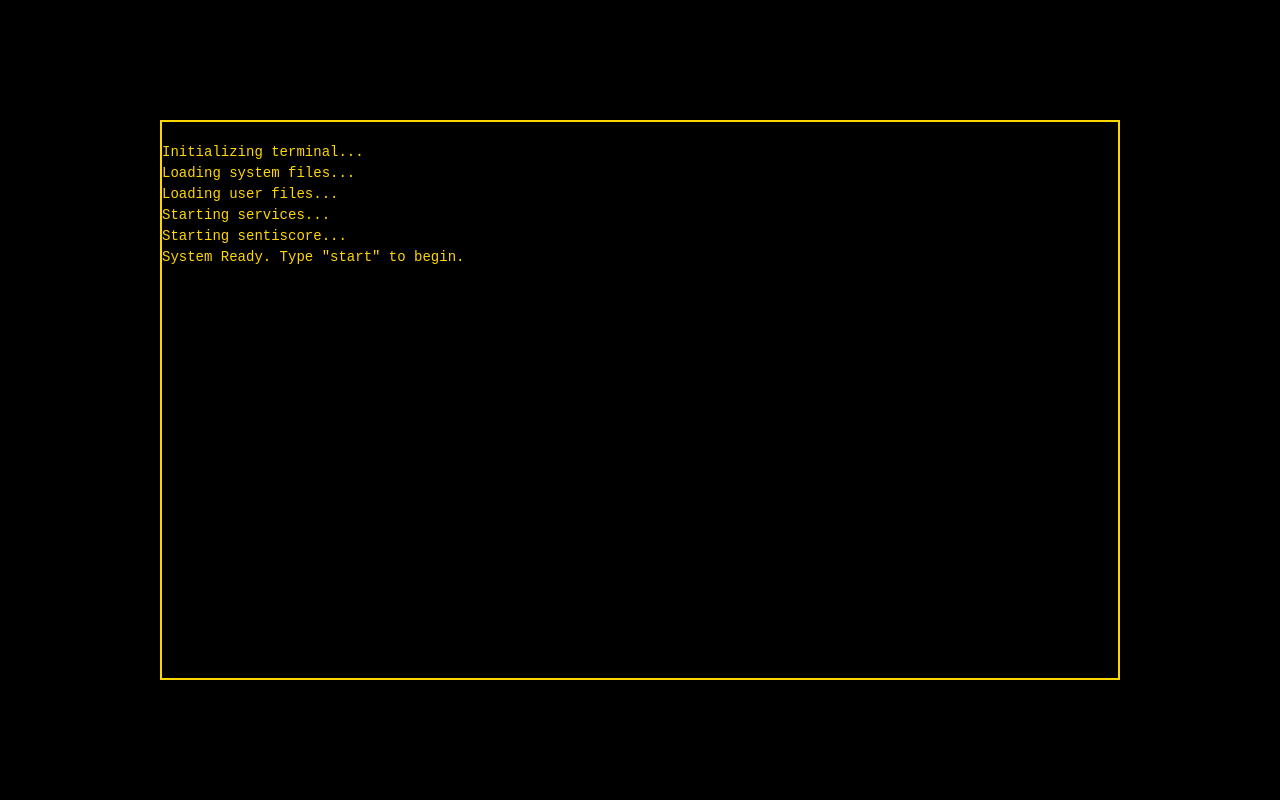
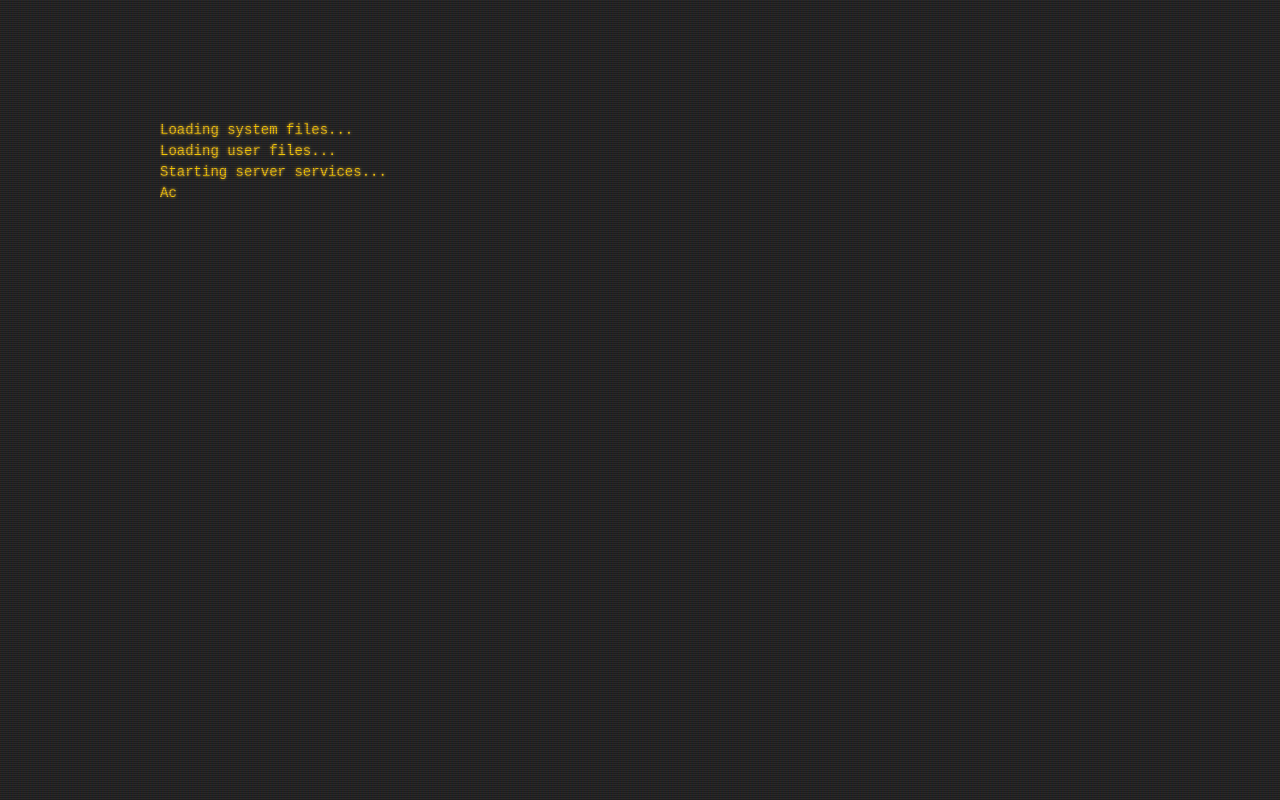
Before and after one commit to xghostvrx/xghostvrx.github.io, a Flask app: page / in a window 1280 px wide. Run offline with Flask 3, Linux system fonts and the light colour scheme; some libraries are stand-ins or nearby versions.

Commit message:
Add basic terminal emulation + prompts

```diff
--- a/projects/sentiscore/static/css/styles.css
+++ b/projects/sentiscore/static/css/styles.css
@@ -1,10 +1,10 @@
-*,::after,::before {
+*, ::after, ::before {
   box-sizing: border-box;
   margin: 0;
-  padding: 0
+  padding: 0;
 }
 body {
-  background-color: #000000;
+  background-color: #282828;
   color: #FFD700;
   font-family: 'Courier New', Courier, monospace;
   margin: 0;
@@ -20,7 +20,6 @@
   max-width: 1000px;
   height: 80%;
   max-height: 600px;
-  background-color: #000000;
   padding: 20px;
   display: flex;
   flex-direction: column;
@@ -28,24 +27,182 @@
 }
 .terminal {
   flex: 1;
-  background-color: #000000;
   color: #FFD700;
-  padding: 20px;
   overflow-y: auto;
   font-size: 14px;
   line-height: 1.5;
-  border: 2px solid #FFD700;
   position: relative;
+  word-wrap: break-word;
+  overflow-wrap: break-word;
 }
 .input {
-  background-color: #000;
-  color: #fff;
-  padding: 10px;
+  background-color: #282828;
+  color: #FFD700;
   font-family: 'Courier New', Courier, monospace;
   border: none;
   outline: none;
-  width: 100%;
   box-sizing: border-box;
   position: absolute;
   bottom: 0;
+  width: 100%;
 }
+@keyframes flicker {
+  0% {
+    opacity: 0.27861;
+  }
+  5% {
+    opacity: 0.34769;
+  }
+  10% {
+    opacity: 0.23604;
+  }
+  15% {
+    opacity: 0.90626;
+  }
+  20% {
+    opacity: 0.18128;
+  }
+  25% {
+    opacity: 0.83891;
+  }
+  30% {
+    opacity: 0.65583;
+  }
+  35% {
+    opacity: 0.67807;
+  }
+  40% {
+    opacity: 0.26559;
+  }
+  45% {
+    opacity: 0.84693;
+  }
+  50% {
+    opacity: 0.96019;
+  }
+  55% {
+    opacity: 0.08594;
+  }
+  60% {
+    opacity: 0.20313;
+  }
+  65% {
+    opacity: 0.71988;
+  }
+  70% {
+    opacity: 0.53455;
+  }
+  75% {
+    opacity: 0.37288;
+  }
+  80% {
+    opacity: 0.71428;
+  }
+  85% {
+    opacity: 0.70419;
+  }
+  90% {
+    opacity: 0.7003;
+  }
+  95% {
+    opacity: 0.36108;
+  }
+  100% {
+    opacity: 0.24387;
+  }
+}
+@keyframes textShadow {
+  0% {
+    text-shadow: 0.4389924193300864px 0 1px rgba(0,30,255,0.5), -0.4389924193300864px 0 1px rgba(255,0,80,0.3), 0 0 3px;
+  }
+  5% {
+    text-shadow: 2.7928974010788217px 0 1px rgba(0,30,255,0.5), -2.7928974010788217px 0 1px rgba(255,0,80,0.3), 0 0 3px;
+  }
+  10% {
+    text-shadow: 0.02956275843481219px 0 1px rgba(0,30,255,0.5), -0.02956275843481219px 0 1px rgba(255,0,80,0.3), 0 0 3px;
+  }
+  15% {
+    text-shadow: 0.40218538552878136px 0 1px rgba(0,30,255,0.5), -0.40218538552878136px 0 1px rgba(255,0,80,0.3), 0 0 3px;
+  }
+  20% {
+    text-shadow: 3.4794037899852017px 0 1px rgba(0,30,255,0.5), -3.4794037899852017px 0 1px rgba(255,0,80,0.3), 0 0 3px;
+  }
+  25% {
+    text-shadow: 1.6125630401149584px 0 1px rgba(0,30,255,0.5), -1.6125630401149584px 0 1px rgba(255,0,80,0.3), 0 0 3px;
+  }
+  30% {
+    text-shadow: 0.7015590085143956px 0 1px rgba(0,30,255,0.5), -0.7015590085143956px 0 1px rgba(255,0,80,0.3), 0 0 3px;
+  }
+  35% {
+    text-shadow: 3.896914047650351px 0 1px rgba(0,30,255,0.5), -3.896914047650351px 0 1px rgba(255,0,80,0.3), 0 0 3px;
+  }
+  40% {
+    text-shadow: 3.870905614848819px 0 1px rgba(0,30,255,0.5), -3.870905614848819px 0 1px rgba(255,0,80,0.3), 0 0 3px;
+  }
+  45% {
+    text-shadow: 2.231056963361899px 0 1px rgba(0,30,255,0.5), -2.231056963361899px 0 1px rgba(255,0,80,0.3), 0 0 3px;
+  }
+  50% {
+    text-shadow: 0.08084290417898504px 0 1px rgba(0,30,255,0.5), -0.08084290417898504px 0 1px rgba(255,0,80,0.3), 0 0 3px;
+  }
+  55% {
+    text-shadow: 2.3758461067427543px 0 1px rgba(0,30,255,0.5), -2.3758461067427543px 0 1px rgba(255,0,80,0.3), 0 0 3px;
+  }
+  60% {
+    text-shadow: 2.202193051050636px 0 1px rgba(0,30,255,0.5), -2.202193051050636px 0 1px rgba(255,0,80,0.3), 0 0 3px;
+  }
+  65% {
+    text-shadow: 2.8638780614874975px 0 1px rgba(0,30,255,0.5), -2.8638780614874975px 0 1px rgba(255,0,80,0.3), 0 0 3px;
+  }
+  70% {
+    text-shadow: 0.48874025155497314px 0 1px rgba(0,30,255,0.5), -0.48874025155497314px 0 1px rgba(255,0,80,0.3), 0 0 3px;
+  }
+  75% {
+    text-shadow: 1.8948491305757957px 0 1px rgba(0,30,255,0.5), -1.8948491305757957px 0 1px rgba(255,0,80,0.3), 0 0 3px;
+  }
+  80% {
+    text-shadow: 0.0833037308038857px 0 1px rgba(0,30,255,0.5), -0.0833037308038857px 0 1px rgba(255,0,80,0.3), 0 0 3px;
+  }
+  85% {
+    text-shadow: 0.09769827255241735px 0 1px rgba(0,30,255,0.5), -0.09769827255241735px 0 1px rgba(255,0,80,0.3), 0 0 3px;
+  }
+  90% {
+    text-shadow: 3.443339761481782px 0 1px rgba(0,30,255,0.5), -3.443339761481782px 0 1px rgba(255,0,80,0.3), 0 0 3px;
+  }
+  95% {
+    text-shadow: 2.1841838852799786px 0 1px rgba(0,30,255,0.5), -2.1841838852799786px 0 1px rgba(255,0,80,0.3), 0 0 3px;
+  }
+  100% {
+    text-shadow: 2.6208764473832513px 0 1px rgba(0,30,255,0.5), -2.6208764473832513px 0 1px rgba(255,0,80,0.3), 0 0 3px;
+  }
+}
+.crt::after {
+  content: " ";
+  display: block;
+  position: fixed;
+  top: 0;
+  left: 0;
+  bottom: 0;
+  right: 0;
+  background: rgba(18, 16, 16, 0.1);
+  opacity: 0;
+  z-index: 2;
+  pointer-events: none;
+  animation: flicker 0.15s infinite;
+}
+.crt::before {
+  content: " ";
+  display: block;
+  position: fixed;
+  top: 0;
+  left: 0;
+  bottom: 0;
+  right: 0;
+  background: linear-gradient(rgba(18, 16, 16, 0) 50%, rgba(0, 0, 0, 0.25) 50%), linear-gradient(90deg, rgba(255, 0, 0, 0.06), rgba(0, 255, 0, 0.02), rgba(0, 0, 255, 0.06));
+  z-index: 2;
+  background-size: 100% 2px, 3px 100%;
+  pointer-events: none;
+}
+.crt {
+  animation: textShadow 1.6s infinite;
+}
--- a/projects/sentiscore/static/js/script.js
+++ b/projects/sentiscore/static/js/script.js
@@ -1,46 +1,128 @@
-// Initialize the terminal startup sequence
-window.onload = function() {
-    const terminal = document.getElementById('terminal');
-    const input = document.getElementById('input');
-    var commands = [
-        'Initializing terminal...',
-        'Loading system files...',
-        'Loading user files...',
-        'Starting services...',
-        'Starting sentiscore...',
-        'System Ready. Type "start" to begin.',
-    ];
+function typeText(element, text, callback) {
     var i = 0;
 
-    function typeCommand() {
-        if (i < commands.length) {
-            var div = document.createElement('div');
-            div.textContent = commands[i];
-            terminal.appendChild(div);
+    function typeCharacter() {
+        if (i < text.length) {
+            element.textContent += text.charAt(i);
             i++;
-            setTimeout(typeCommand, 1000);  // Wait 1 second before typing the next command
-        } else {
-            // Enable the input field after the startup sequence
-            input.disabled = false;
-            input.focus();
+            setTimeout(typeCharacter, 50);  // Wait 50ms before typing the next character
+        } else if (callback) {
+            callback();
         }
     }
 
-    typeCommand();
+    typeCharacter();
+}
 
-    // Listen for the 'Enter' key
+window.onload = function() {
+    const terminal = document.getElementById('terminal');
+    const output = document.getElementById('output');
+    const input = document.getElementById('input');
+    var typing = true;
+
+    var commands = [
+        'Loading system files...',
+        'Loading user files...',
+        'Starting server services...',
+        'Activating sentiscore: sentiment analyzer...',
+        'System Ready. Type "start" to begin.',
+    ];
+
+    var introduction = [
+        'This is sentiscore... a sentiment analyzer that uses textBlob to analyze "X" data.',
+        'This project is a mock API that simulates a simple sentiment analysis service.',
+        'You can interact with the mock API by sending GET requests to a single endpoint.',
+        'For example: GET /tweets?ids=1668031228811800000,1668029197065800000',
+        'This command will return an empty list of tweets with the given IDs.',
+        '-',
+        'If you provide additional query parameters, you will get more information.',
+        'Copy and paste this, then press enter: GET /tweets?ids=1668031228811800000&tweet.fields=id,created_at,text&user.fields=id,name,username'
+    ];
+
+    var i = 0;
+    var j = 0;
+
+    function typeNextCommand() {
+        if (i < commands.length && typing) {
+            var div = document.createElement('div');
+            terminal.appendChild(div);
+            typeText(div, commands[i], function() {
+                i++;
+                setTimeout(typeNextCommand, 1000);
+            });
+        }
+    }
+
+    function handleUserInput() {
+        var userCommand = input.value;
+        var div = document.createElement('div');
+        output.appendChild(div);  // Append to the output div instead of the terminal
+        typeText(div, '> ' + userCommand, function() {
+            input.value = '';
+
+            if (userCommand.toLowerCase() === 'start') {
+                typing = false; // Stop typing new commands
+                typeNextIntroduction();
+            } else if (userCommand.startsWith('GET')) {
+                performApiGet(userCommand);
+            }
+        });
+    }
+
+    function typeNextIntroduction() {
+        if (j < introduction.length && typing) {
+            var div = document.createElement('div');
+            terminal.appendChild(div);
+            typeText(div, introduction[j], function() {
+                j++;
+                setTimeout(typeNextIntroduction, 1000);
+            });
+        }
+    }
+
+    function handleUserInput() {
+        var userCommand = input.value;
+        var div = document.createElement('div');
+        terminal.appendChild(div);
+        typeText(div, '> ' + userCommand, function() {
+            input.value = '';
+
+            if (userCommand.toLowerCase() === 'start') {
+                typing = false; // Stop typing new commands
+                typeNextIntroduction();
+            } else if (userCommand.startsWith('GET')) {
+                performApiGet(userCommand);
+            }
+        });
+    }
+
     input.addEventListener('keydown', function(event) {
         if (event.key === 'Enter') {
-            // Prevent the form from being submitted
             event.preventDefault();
-
-            // Append the user's input to the terminal
-            var div = document.createElement('div');
-            div.textContent = '> ' + input.value;
-            terminal.appendChild(div);
-
-            // Clear the input field
-            input.value = '';
+            handleUserInput();
         }
     });
-};
+
+    typeNextCommand();
+
+    function performApiGet(command) {
+        var apiUrl = 'http://127.0.0.1:5000/' + command.slice(3).trim();
+        fetch(apiUrl)
+            .then(response => response.json())
+            .then(data => {
+                var outputDiv = document.createElement('div');
+                outputDiv.classList.add('output-div');
+                var pre = document.createElement('pre');
+                pre.textContent = JSON.stringify(data, null, 2);
+                outputDiv.appendChild(pre);
+                terminal.appendChild(outputDiv);
+                terminal.scrollTop = terminal.scrollHeight;
+            })
+            .catch(error => {
+                var outputDiv = document.createElement('div');
+                outputDiv.textContent = 'Error: ' + error;
+                terminal.appendChild(outputDiv);
+                terminal.scrollTop = terminal.scrollHeight;
+            });
+    }
+}
--- a/projects/sentiscore/templates/index.html
+++ b/projects/sentiscore/templates/index.html
@@ -10,7 +10,10 @@
 <body class="crt">
     <div class="monitor">
         <div class="terminal" id="terminal">
-            <input class="input" id="input" type="text">
+            <div class="output" id="output">
+
+            </div>
+            <input class="input" id="input" type="text" autofocus>
         </div>
     </div>
     </div>
```
